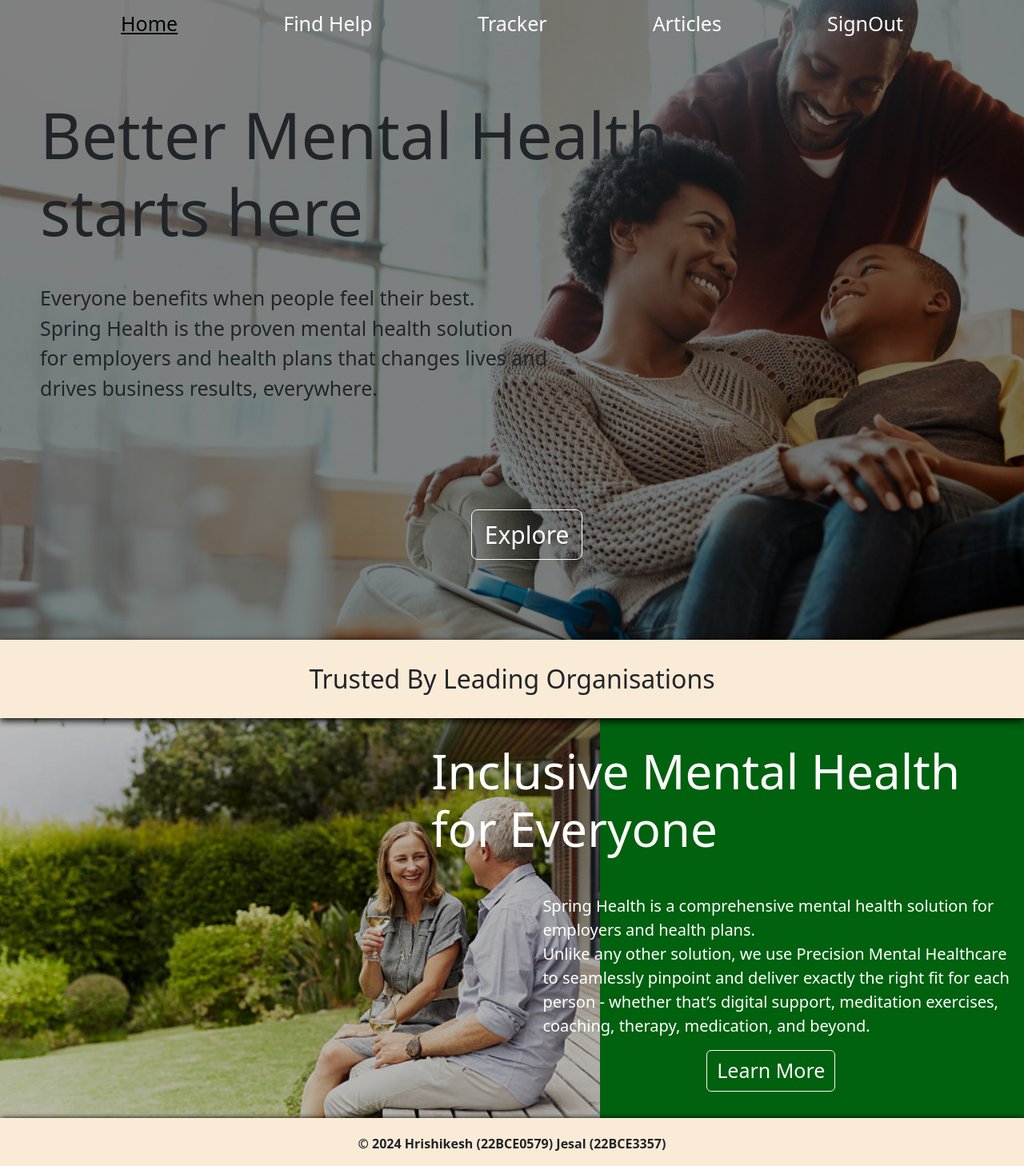
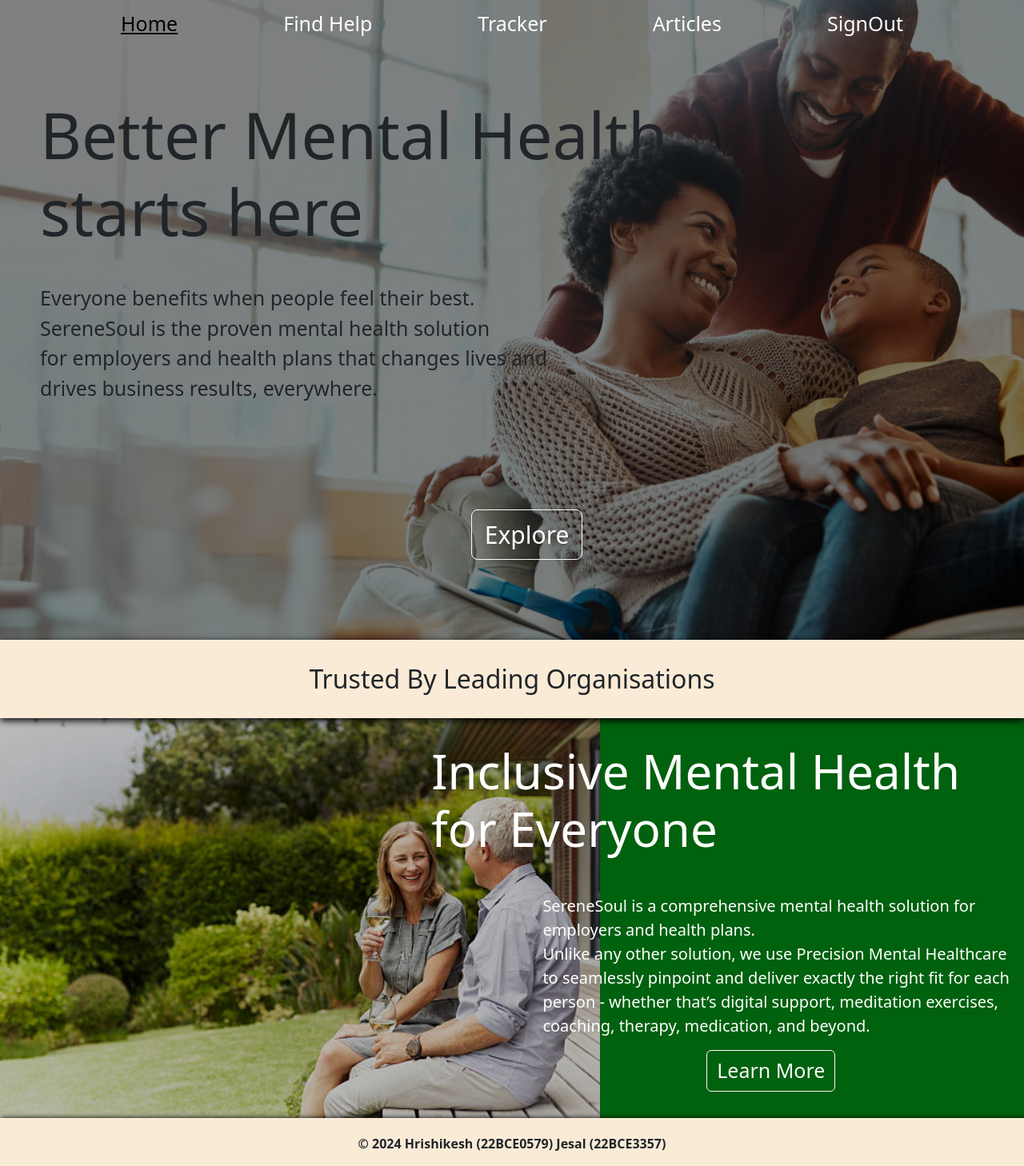
Before and after one commit to hrishikesh8904/miniproject, a React (Create React App) app: page /Home in a window 1280 px wide. Shown: the whole page at 80% size. Built offline with nearby package versions, Linux system fonts and the light colour scheme.

Commit message:
modified:   src/components/Home.jsx

```diff
--- a/src/components/Home.jsx
+++ b/src/components/Home.jsx
@@ -14,9 +14,9 @@
         </h1>
         <p>
           Everyone benefits when people feel their best. <br />
-          Spring Health is the proven mental health solution <br /> for
-          employers and health plans that changes lives and <br /> drives
-          business results, everywhere.
+          SereneSoul is the proven mental health solution <br /> for employers
+          and health plans that changes lives and <br /> drives business
+          results, everywhere.
         </p>
         <button className="btn btn-outline-light btn-lg">
           <a href="Articles">Explore</a>
@@ -31,8 +31,8 @@
           Inclusive Mental Health <br /> for Everyone
         </h1>
         <p>
-          Spring Health is a comprehensive mental health solution for employers
-          and health plans. <br /> Unlike any other solution, we use Precision
+          SereneSoul is a comprehensive mental health solution for employers and
+          health plans. <br /> Unlike any other solution, we use Precision
           Mental Healthcare to seamlessly pinpoint and deliver exactly the right
           fit for each person - whether that’s digital support, meditation
           exercises, coaching, therapy, medication, and beyond.
```
